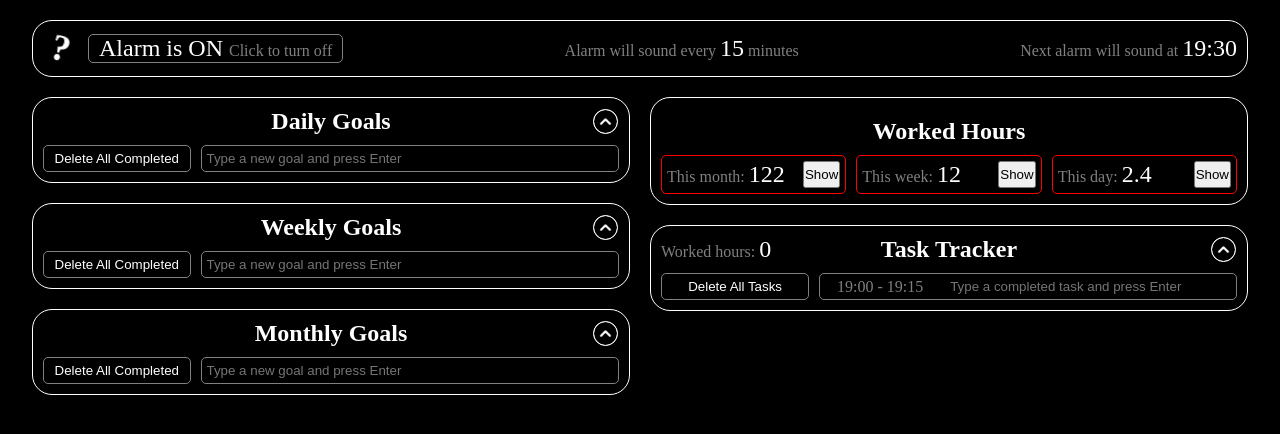
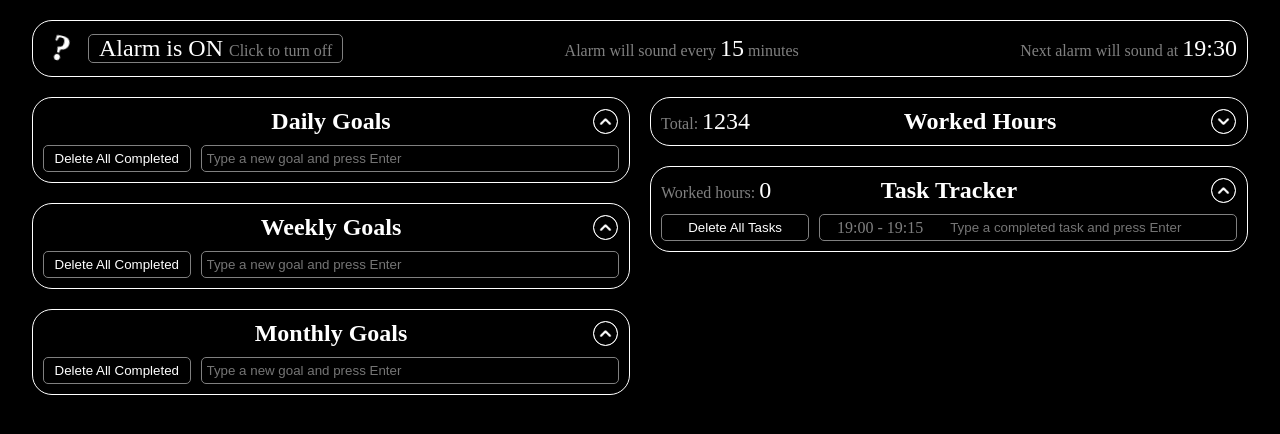
Before and after one commit to danifromecuador/plannywise_draft, a React (Vite) app: page / in a window 1280 px wide. Shown: the top 434 px of the page. Built offline with nearby package versions, Linux system fonts and the light colour scheme.

Commit message:
Show total hours counter and show/hide btn & Style | feat/stats | src/stats/Stats.jsx |

```diff
--- a/src/stats/Stats.css
+++ b/src/stats/Stats.css
@@ -1,19 +1,27 @@
 .Stats {
-  color: aqua;
   width: 100%;
   border: 1px solid white;
   border-radius: 20px;
   padding: 10px;
   display: flex;
   flex-direction: column;
+  row-gap: 10px;
+  color: gray;
+}
+
+.Stats .header {
+  width: 100%;
+  display: flex;
   justify-content: space-between;
   align-items: center;
-  color: gray;
+}
+.Stats .counter {
+  font-size: 1.5rem;
+  color: white;
 }
 
 .Stats h2 {
   color: white;
-  padding: 10px;
 }
 .stats_detail {
   width: 100%;
@@ -21,3 +29,29 @@
   justify-content: space-between;
   column-gap: 10px;
 }
+
+.hide.stats_detail {
+  display: none;
+}
+
+.Stats .spreadBtn,
+.Stats .shrinkBtn {
+  width: 25px;
+  height: 25px;
+  padding: 5px;
+  margin: 1px;
+  border: 1px solid white;
+  border-radius: 50%;
+  background-color: white;
+  background-size: contain;
+  background-repeat: no-repeat;
+  cursor: pointer;
+}
+
+.Stats .spreadBtn {
+  background-image: url("../main/assets/arrow_down.png");
+}
+
+.Stats .shrinkBtn {
+  background-image: url("../main/assets/arrow_up.png");
+}
--- a/src/stats/Stats.jsx
+++ b/src/stats/Stats.jsx
@@ -1,19 +1,41 @@
 // src/
-import "./Stats.css"
+import "./Stats.css";
+import { useState } from "react";
 import { Stats_detail } from "./Stats_detail";
 import { monthStatStore } from "../store/store";
 import { weekStatStore } from "../store/store";
 import { dayStatStore } from "../store/store";
 
 export const Stats = () => {
+  const [spreadBtn, setSpreadBtn] = useState("");
+  const [shrinkBtn, setShrinkBtn] = useState("hide");
+  const [statsDetailContainer, setStatsDetailContainer] = useState("hide");
+
+  const handleSpreadBtn = () => {
+    setShrinkBtn("");
+    setSpreadBtn("hide");
+    setStatsDetailContainer("");
+  };
+
+  const handleShrinkBtn = () => {
+    setShrinkBtn("hide");
+    setSpreadBtn("");
+    setStatsDetailContainer("hide");
+  };
+
   return (
     <div className="Stats">
-      <h2>Worked Hours</h2>
-      <div className="stats_detail">
-        <Stats_detail h2="month" store={monthStatStore()}/>
-        <Stats_detail h2="week" store={weekStatStore()}/>
-        <Stats_detail h2="day" store={dayStatStore()}/>
+      <div className="header">
+        <span>Total: <span className="counter">1234</span></span>
+        <h2>Worked Hours</h2>
+        <div className={`${spreadBtn} spreadBtn`} onClick={handleSpreadBtn}></div>
+        <div className={`${shrinkBtn} shrinkBtn`} onClick={handleShrinkBtn}></div>
+      </div>
+      <div className={`${statsDetailContainer} stats_detail`}>
+        <Stats_detail h2="month" store={monthStatStore()} />
+        <Stats_detail h2="week" store={weekStatStore()} />
+        <Stats_detail h2="day" store={dayStatStore()} />
       </div>
     </div>
-  )
-}
+  );
+};
--- a/src/stats/Stats_detail.css
+++ b/src/stats/Stats_detail.css
@@ -1,7 +1,7 @@
 .Stats_detail {
   width: 100%;
   height: fit-content;
-  border: 1px solid red;
+  border: 1px solid gray;
   border-radius: 5px;
   padding: 5px;
 }
@@ -13,6 +13,13 @@
 }
 
 .Stats_detail .header .counter {
-  font-size: 1.5rem;
+  font-size: 1.2rem;
   color: white;
 }
+
+.Stats_detail .spreadBtn, .Stats_detail .shrinkBtn {
+  width: 20px;
+  height: 20px;
+  background-color: gray;
+  border: 1px solid gray;
+}
--- a/src/stats/Stats_detail.jsx
+++ b/src/stats/Stats_detail.jsx
@@ -22,12 +22,8 @@ export const Stats_detail = ({ h2, store }) => {
     <div className="Stats_detail">
       <div className="header">
         <span>This {h2}: <span className="counter">{store.current}</span></span>
-        <button className={spreadBtn} onClick={handleSpreadBtn}>
-          Show
-        </button>
-        <button className={shrinkBtn} onClick={handleShrinkBtn}>
-          Hide
-        </button>
+        <div className={`${spreadBtn} spreadBtn`}onClick={handleSpreadBtn}></div>
+        <div className={`${shrinkBtn} shrinkBtn`} onClick={handleShrinkBtn}></div>
       </div>
       <ul className={previous}>
         {Object.entries(store.previous).map(([key, value]) => (
```
